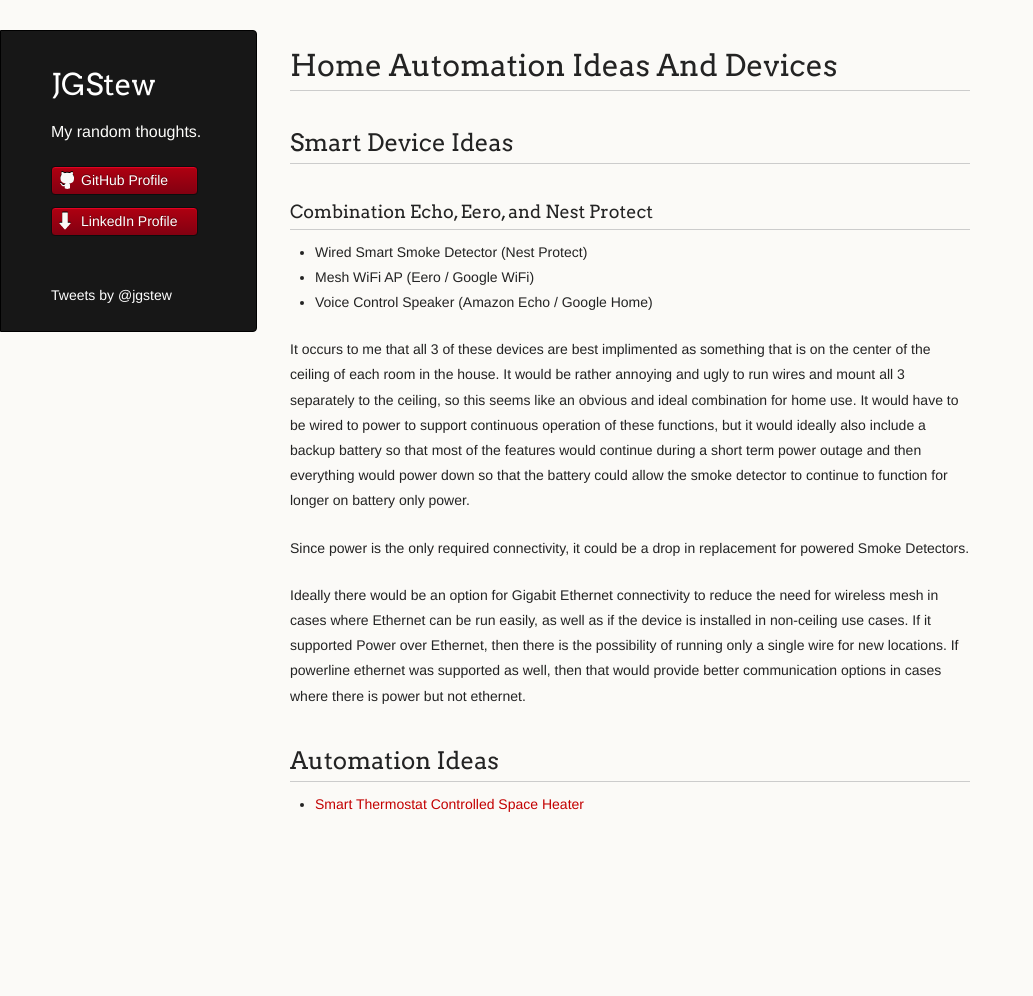
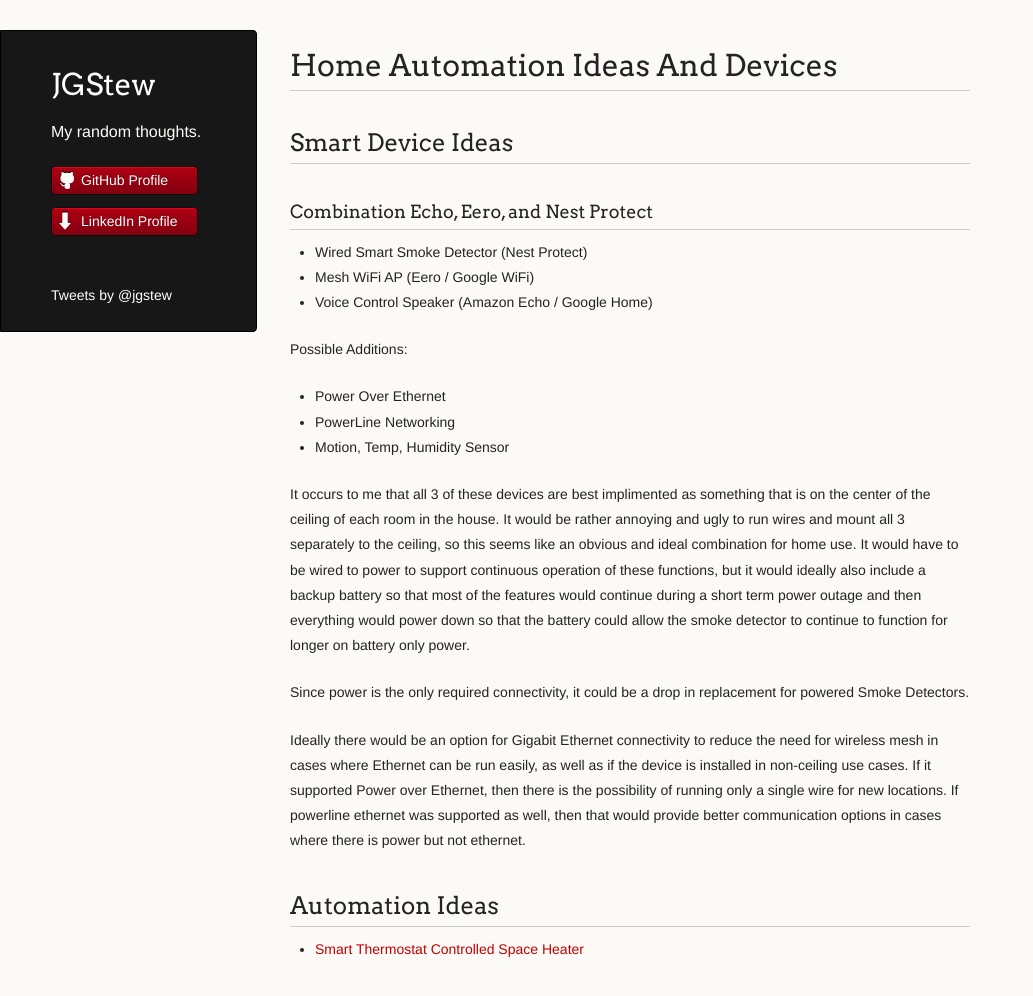
Before and after one commit to jgstew/jgstew.github.io, a Jekyll site: the page built from _posts/2017-03-05-Home-Automation-Ideas-and-Devices.md, in a window 1280 px wide and 1034 px high. Shown: the top 996 px of the window, without its empty margins (0-1033 px from the left). Built offline with Jekyll 4.4.1, drawn with Linux system fonts in a browser that asks for light colours; comment, search, counter and statistics services are not loaded.

Commit message:
Update 2017-03-05-Home-Automation-Ideas-and-Devices.md

```diff
--- a/_posts/2017-03-05-Home-Automation-Ideas-and-Devices.md
+++ b/_posts/2017-03-05-Home-Automation-Ideas-and-Devices.md
@@ -10,6 +10,12 @@ category: Other
 - Mesh WiFi AP (Eero / Google WiFi)
 - Voice Control Speaker (Amazon Echo / Google Home)
 
+Possible Additions:
+
+- Power Over Ethernet
+- PowerLine Networking
+- Motion, Temp, Humidity Sensor
+
 It occurs to me that all 3 of these devices are best implimented as something that is on the center of the ceiling of each room in the house. It would be rather annoying and ugly to run wires and mount all 3 separately to the ceiling, so this seems like an obvious and ideal combination for home use. It would have to be wired to power to support continuous operation of these functions, but it would ideally also include a backup battery so that most of the features would continue during a short term power outage and then everything would power down so that the battery could allow the smoke detector to continue to function for longer on battery only power.
 
 Since power is the only required connectivity, it could be a drop in replacement for powered Smoke Detectors.
```
